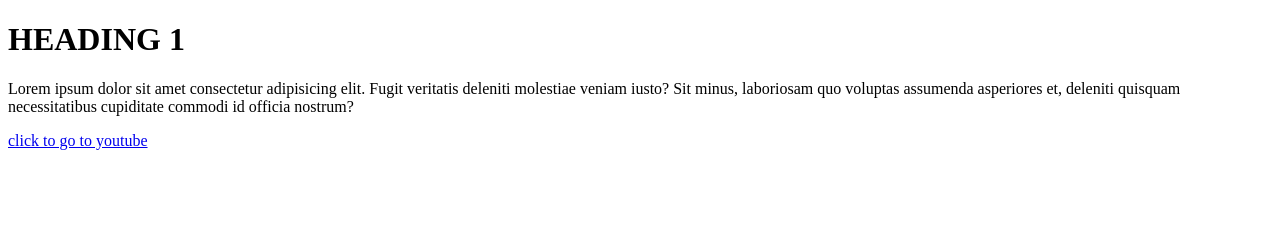
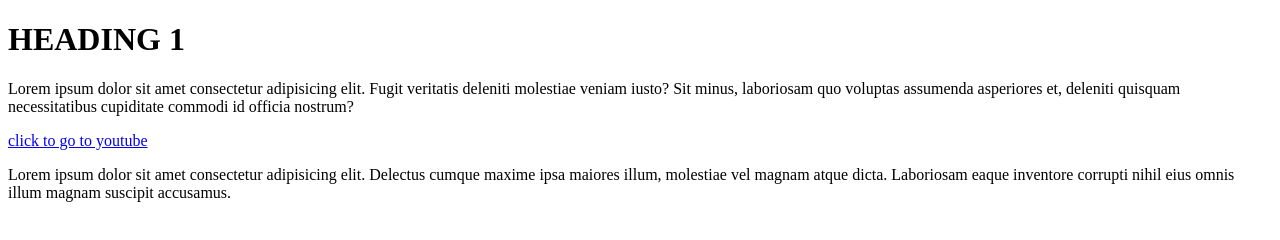
Before and after one commit to VuHoangLong07/lesson1, a plain HTML site: page index.html in a window 1280 px wide. Drawn offline with Linux system fonts and the light colour scheme.

Commit message:
Add a paragraph

```diff
--- a/index.html
+++ b/index.html
@@ -9,5 +9,6 @@
         <h1>HEADING 1</h1>
         <p>Lorem ipsum dolor sit amet consectetur adipisicing elit. Fugit veritatis deleniti molestiae veniam iusto? Sit minus, laboriosam quo voluptas assumenda asperiores et, deleniti quisquam necessitatibus cupiditate commodi id officia nostrum?</p>
          <a href="https://youtube.com">click to go to youtube</a>
+         <p>Lorem ipsum dolor sit amet consectetur adipisicing elit. Delectus cumque maxime ipsa maiores illum, molestiae vel magnam atque dicta. Laboriosam eaque inventore corrupti nihil eius omnis illum magnam suscipit accusamus.</p>
     </body>
 </html>
```
